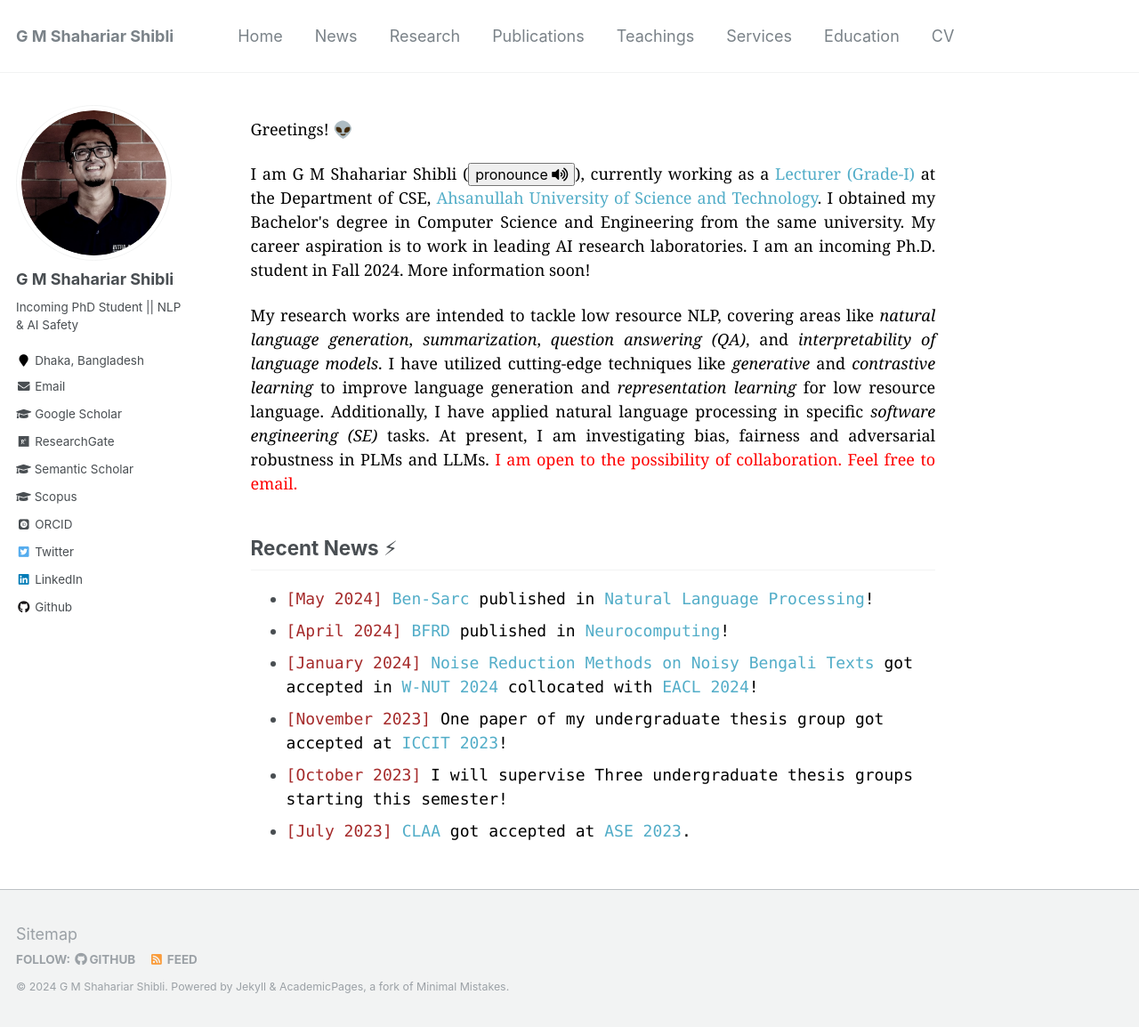
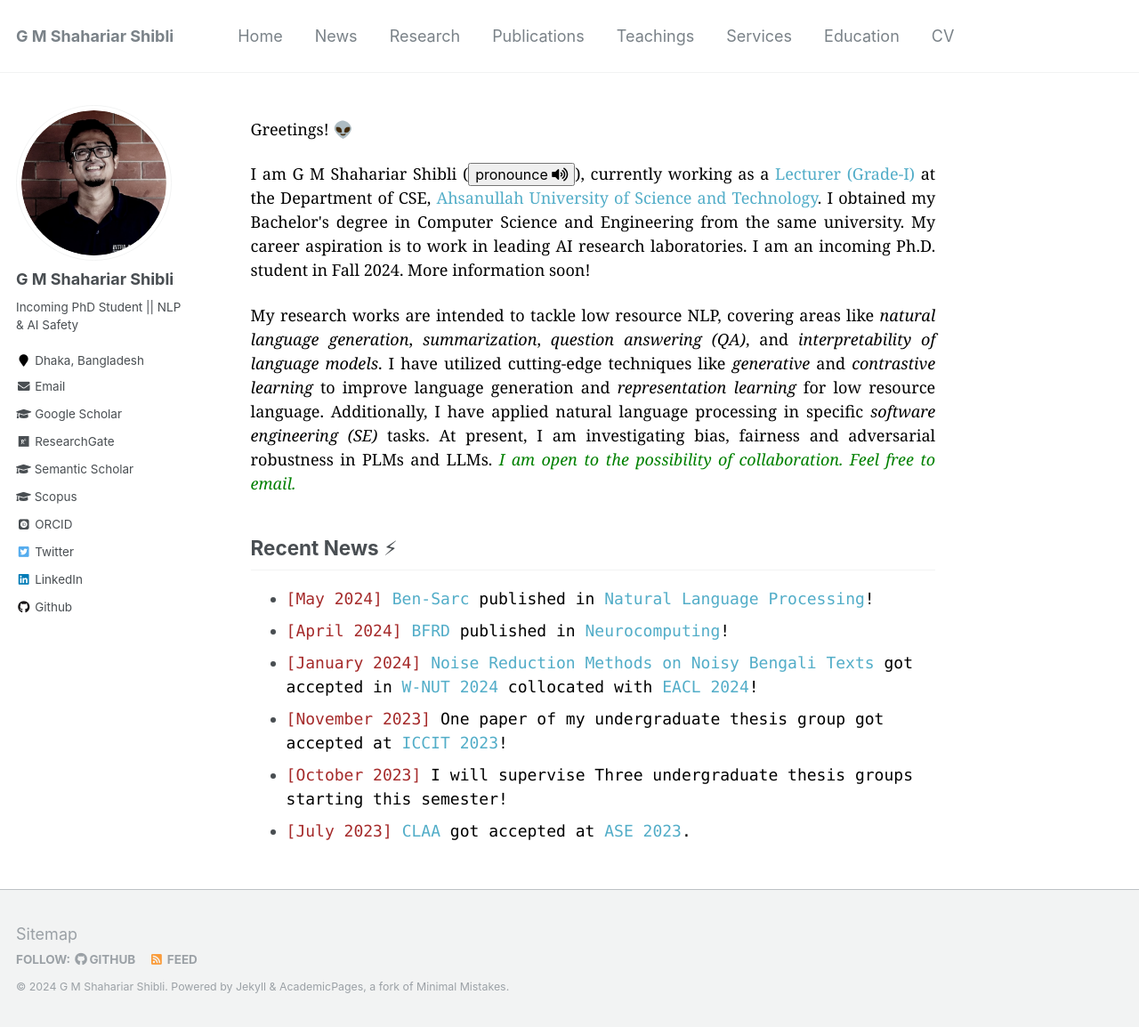
Before and after one commit to shahariar-shibli/shahariar-shibli.github.io, a Jekyll site: the page built from _pages/about.md, in a window 1280 px wide and 1154 px high. Shown: the whole window at 89% size. Built offline with Jekyll 4.4.1, drawn with Linux system fonts in a browser that asks for light colours; some web fonts are replaced.

Commit message:
Update about.md

```diff
--- a/_pages/about.md
+++ b/_pages/about.md
@@ -22,7 +22,7 @@ My research works are intended to tackle low resource NLP, covering areas like <
 and <em>interpretability of language models</em>. I have utilized cutting-edge techniques like <em>generative</em> and
 <em>contrastive learning</em> to improve language generation and <em>representation learning</em> for low resource language.
 Additionally, I have applied natural language processing in specific <em>software engineering (SE)</em> tasks. At present, I am investigating bias, fairness and adversarial robustness in PLMs and LLMs.
-<span style="color:red;">I am open to the possibility of collaboration. Feel free to email.</span>
+<span style="color:green;"><em>I am open to the possibility of collaboration. Feel free to email.</em></span>
 </p>
 
 
```
